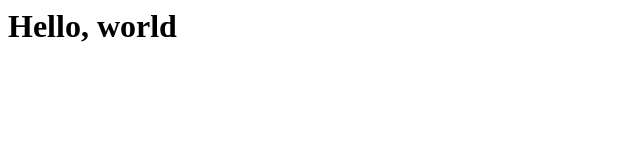
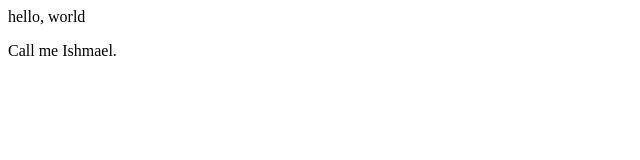
Before and after one commit to magosla/Website, a plain HTML site: page index.html in a window 1280 px wide. Shown: the whole page, without its empty margins (0-640 px from the left). Drawn offline with Linux system fonts and the light colour scheme.

Commit message:
Add some HTML structure

```diff
--- a/index.html
+++ b/index.html
@@ -1 +1,13 @@
-<h1>Hello, world</h1>
+<!DOCTYPE html>
+<html>
+
+<head>
+    <title></title>
+</head>
+
+<body>
+    <h>hello, world</h>
+    <p>Call me Ishmael.</p>
+</body>
+
+</html>
```
